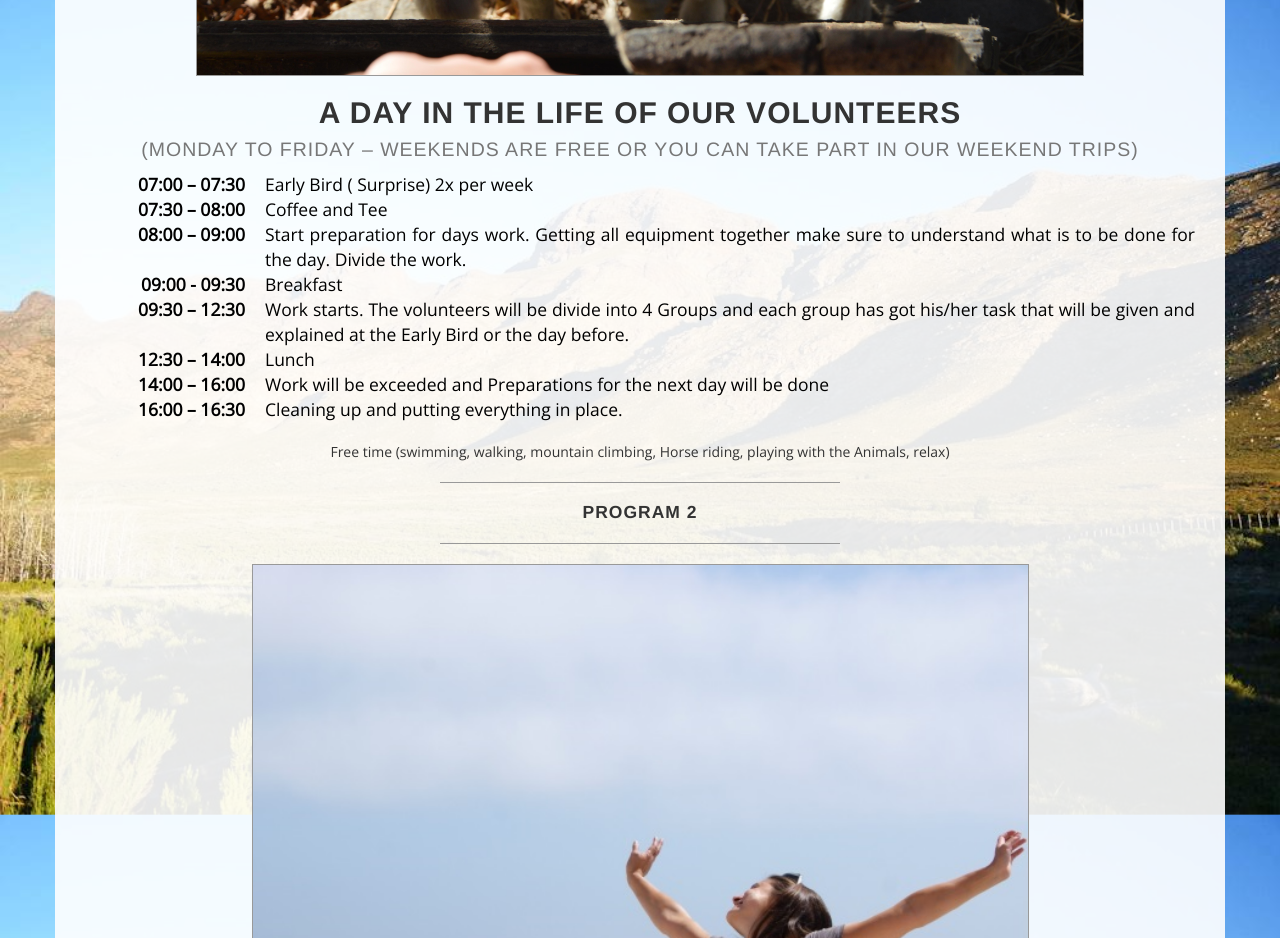
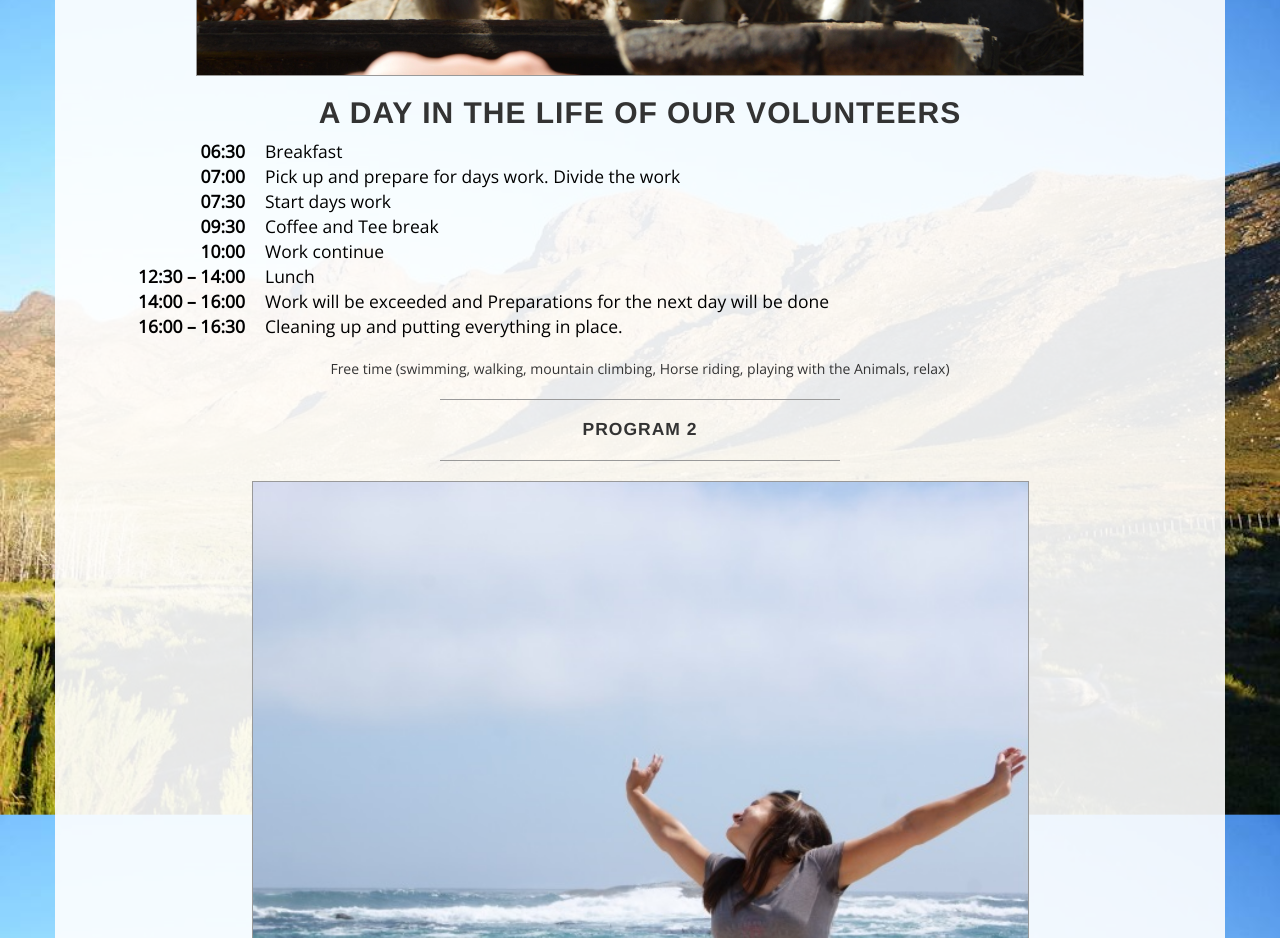
Before and after one commit to FeedSouthernAfrica/FeedSouthernAfrica.github.io, a plain HTML site: page program_description/index.html in a window 1280 px wide. Shown: the part 880-1818 px from the top of the page. Drawn offline with nearby package versions, Linux system fonts and the light colour scheme.

Commit message:
Update index.html

```diff
--- a/program_description/index.html
+++ b/program_description/index.html
@@ -48,26 +48,21 @@
                     <img class="img-responsive img-border " src="../img/prog-01.jpg" alt="3 little sheeps" style="width: 80%"/>
                     <h2>A Day in the life of our Volunteers
                         <br>
-                        <small>(Monday to Friday – weekends are free or you can take part in our weekend trips)</small>
+
                     </h2>
                     <dl class="dl-horizontal text-left leading">
-                        <dt>07:00 – 07:30</dt>
-                            <dd>Early Bird ( Surprise) 2x per week</dd>
-                        <dt>07:30 – 08:00</dt>
-                            <dd>Coffee and Tee</dd>
-                        <dt>08:00 – 09:00</dt>
+                        <dt>06:30</dt>
+                            <dd>Breakfast</dd>
+                        <dt>07:00</dt>
+                            <dd>Pick up and prepare for days work. Divide the work</dd>
+                            <dt>07:30</dt>
+                            <dd>Start days work</dd>
+                            <dt>09:30</dt>
+                            <dd>Coffee and Tee break</dd>
+                        <dt>10:00</dt>
                             <dd>
-                                Start preparation for days work.
-                                Getting all equipment together make sure to understand what is to be done for the day.
-                                Divide the work.</dd>
-                        <dt>09:00 - 09:30</dt>
-                            <dd>Breakfast</dd>
-                        <dt>09:30 – 12:30</dt>
-                            <dd>
-                                Work starts.
-                                The volunteers will be divide into 4 Groups and each group has got his/her task that will be given
-                                and explained at the Early Bird or the day before.
-                            </dd>
+                                Work continue</dd>
+
                         <dt>12:30 – 14:00</dt>
                             <dd>Lunch</dd>
                         <dt>14:00 – 16:00</dt>
```
